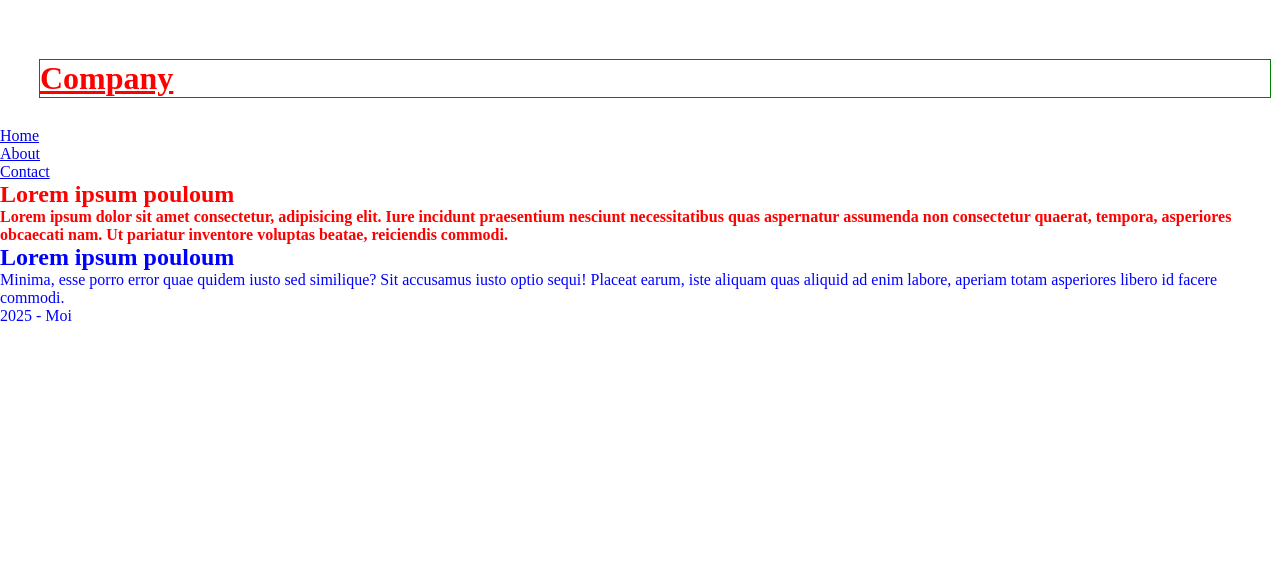
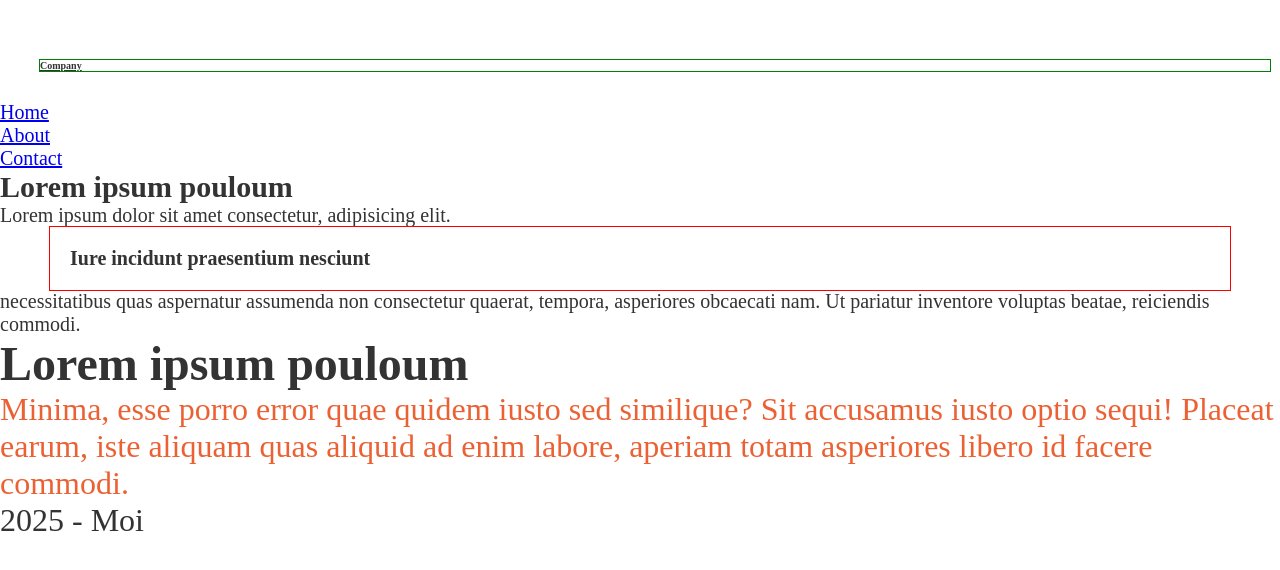
Before and after one commit to formfs/html, a plain HTML site: page index.html in a window 1280 px wide. Drawn offline with Linux system fonts and the light colour scheme.

Commit message:
Ajout style couleur

```diff
--- a/index.html
+++ b/index.html
@@ -25,11 +25,11 @@
     <main>
         <section class="header bold">
             <h2>Lorem ipsum pouloum</h2>
-            <p>Lorem ipsum dolor sit amet consectetur, adipisicing elit. Iure incidunt praesentium nesciunt necessitatibus quas aspernatur assumenda non consectetur quaerat, tempora, asperiores obcaecati nam. Ut pariatur inventore voluptas beatae, reiciendis commodi.</p>
+            <p>Lorem ipsum dolor sit amet consectetur, adipisicing elit. <span class="display">Iure incidunt praesentium nesciunt</span> necessitatibus quas aspernatur assumenda non consectetur quaerat, tempora, asperiores obcaecati nam. Ut pariatur inventore voluptas beatae, reiciendis commodi.</p>
         </section>
         <section>
             <h2>Lorem ipsum pouloum</h2>
-            <p>Minima, esse porro error quae quidem iusto sed similique? Sit accusamus iusto optio sequi! Placeat earum, iste aliquam quas aliquid ad enim labore, aperiam totam asperiores libero id facere commodi.</p>
+            <p class="font-color">Minima, esse porro error quae quidem iusto sed similique? Sit accusamus iusto optio sequi! Placeat earum, iste aliquam quas aliquid ad enim labore, aperiam totam asperiores libero id facere commodi.</p>
         </section>
 
     </main>
--- a/style.css
+++ b/style.css
@@ -5,9 +5,10 @@
 }
 
 body {
-    font-size: 16px;
+    /* font-size: 16px; */
+    font-size: 2rem;
     background-color: #fff;
-    color: blue;
+    color: #333;
 }
 
 h1 {
@@ -24,14 +25,29 @@ h1 {
     margin-left: 40px; */
 }
 
-.header {
-  color: red;
+.bold {
+    /* font-weight:900; */
 }
 
-.bold {
-    font-weight:900;
+.display {
+    outline: 1px solid red;
+    font-weight: 900;
+    display: block;
+    margin: 0 50px;
+    padding: 20px;
+}
+
+.header {
+    font-size: 20px;
 }
 
 #header-title {
     text-decoration: underline;
+    font-size: 0.5em;
 }
+
+.font-color {
+    color: #125492;
+    color: rgb(100, 0, 127);
+    color: hsl(15, 82%, 56%);
+}
```
